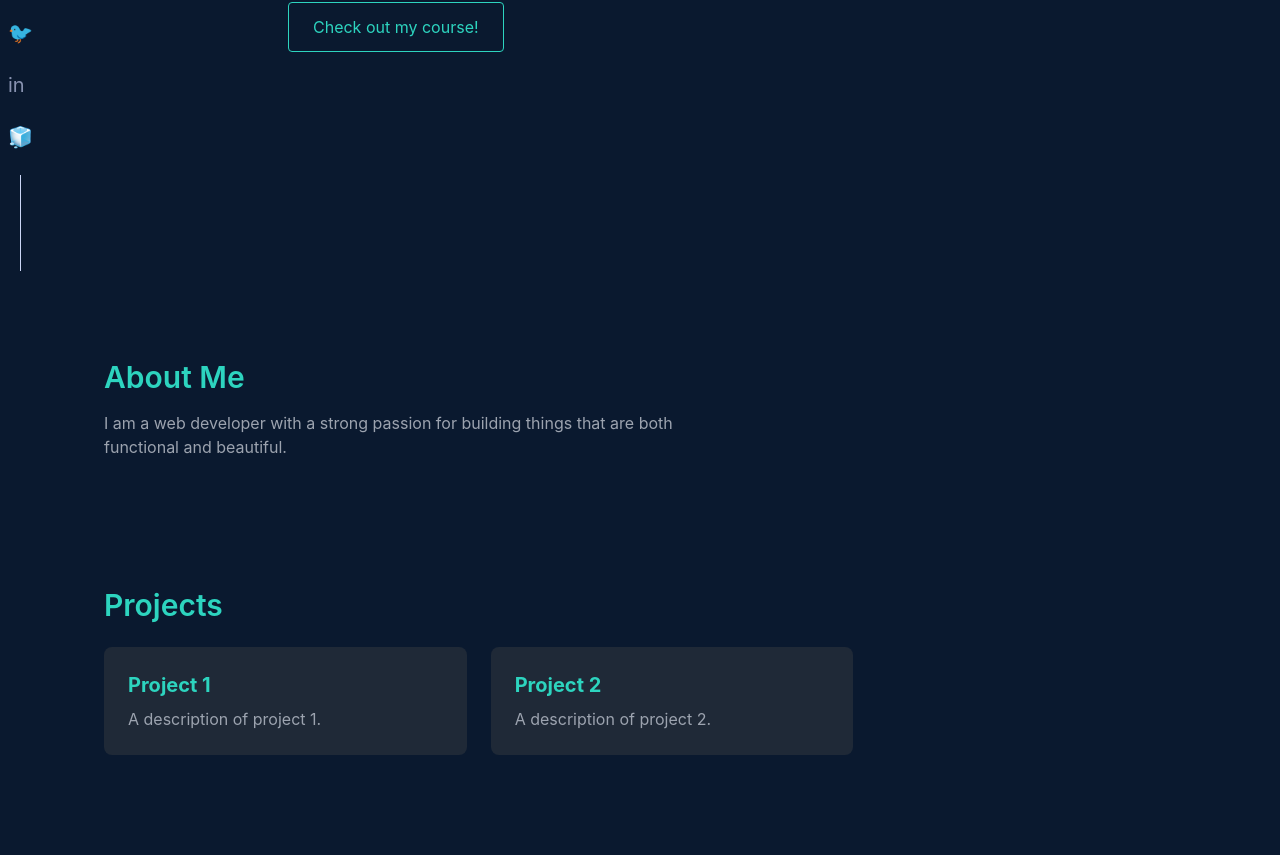
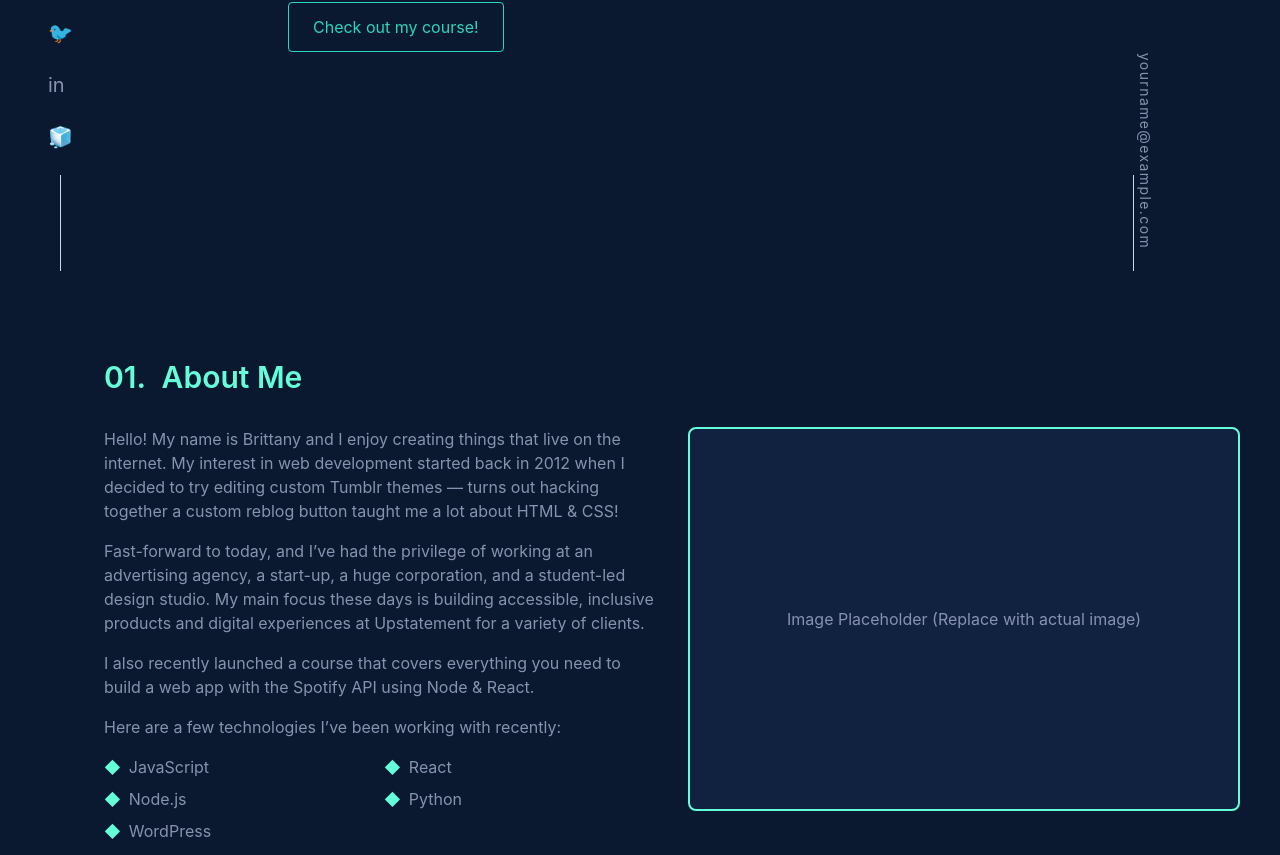
Before and after one commit to Pabelic1221/pabs-portfolio, a React (Create React App) app: page / in a window 1280 px wide. Shown: the part 505-1360 px from the top of the page. Built offline with nearby package versions, Linux system fonts and the light colour scheme.

Commit message:
Add EmailSidebar component for quick email access

```diff
--- a/src/App.js
+++ b/src/App.js
@@ -8,6 +8,7 @@ import Clients from './components/Clients';
 import Contact from './components/Contact';
 import Footer from './components/Footer';
 import SocialSidebar from './components/SocialSidebar';
+import EmailSidebar from './components/EmailSidebar'; // 👈 Import EmailSidebar
 
 function App() {
   return React.createElement(
@@ -15,6 +16,7 @@ function App() {
     { className: 'bg-navy text-white min-h-screen relative' },
     // Sticky Social Sidebar (Lower Left)
     React.createElement(SocialSidebar),
+
     // Main Content
     React.createElement(
       'div',
@@ -28,12 +30,7 @@ function App() {
       React.createElement(Contact),
       React.createElement(Footer)
     ),
-    // Vertical Name on Right
-    React.createElement(
-      'div',
-      { className: 'fixed right-0 top-1/2 transform -translate-y-1/2 writing-mode-vertical-rl text-slate text-xs rotate-180 origin-center' },
-      'brittanychiang.com'
-    )
+    React.createElement(EmailSidebar), // 👈 Add EmailSidebar
   );
 }
 
--- a/src/components/About.js
+++ b/src/components/About.js
@@ -1,13 +1,50 @@
 import React from 'react';
 
 function About() {
+  const technologies = [
+    'JavaScript',
+    'React',
+    'Node.js',
+    'Python',
+    'WordPress',
+  ];
+
   return (
-    <section id="about" className="py-16 text-white px-10">
+    <section id="about" className="py-16 bg-navy text-white px-10">
       <div className="max-w-7xl mx-auto">
-        <h2 className="text-3xl font-semibold text-teal-400">About Me</h2>
-        <p className="mt-4 text-gray-400 text-base max-w-xl">
-          I am a web developer with a strong passion for building things that are both functional and beautiful.
-        </p>
+        <h2 className="text-3xl font-semibold text-green mb-8">
+          <span className="text-green mr-2">01.</span> About Me
+        </h2>
+        <div className="grid grid-cols-1 md:grid-cols-2 gap-8">
+          {/* Left Column: Text Content */}
+          <div className="space-y-4">
+            <p className="text-slate text-base">
+              Hello! My name is Brittany and I enjoy creating things that live on the internet. My interest in web development started back in 2012 when I decided to try editing custom Tumblr themes — turns out hacking together a custom reblog button taught me a lot about HTML & CSS!
+            </p>
+            <p className="text-slate text-base">
+              Fast-forward to today, and I’ve had the privilege of working at an advertising agency, a start-up, a huge corporation, and a student-led design studio. My main focus these days is building accessible, inclusive products and digital experiences at Upstatement for a variety of clients.
+            </p>
+            <p className="text-slate text-base">
+              I also recently launched a course that covers everything you need to build a web app with the Spotify API using Node & React.
+            </p>
+            <p className="text-slate text-base">
+              Here are a few technologies I’ve been working with recently:
+            </p>
+            <ul className="grid grid-cols-2 gap-2 text-slate text-base">
+              {technologies.map((tech, index) => (
+                <li key={index} className="flex items-center">
+                  <span className="text-green mr-2">◆</span> {tech}
+                </li>
+              ))}
+            </ul>
+          </div>
+          {/* Right Column: Image Placeholder */}
+          <div className="relative">
+            <div className="w-full h-96 bg-light-navy rounded-lg flex items-center justify-center border-2 border-green">
+              <span className="text-slate text-base">Image Placeholder (Replace with actual image)</span>
+            </div>
+          </div>
+        </div>
       </div>
     </section>
   );
--- /dev/null
+++ b/src/components/EmailSidebar.js
@@ -0,0 +1,19 @@
+import React from 'react';
+
+function EmailSidebar() {
+  return (
+    <div className="fixed bottom-0 right-10 h-auto flex flex-col items-center justify-end py-6 px-2 bg-navy z-50">
+      <div className="mb-6 transform rotate-90 origin-bottom">
+        <a
+          href="mailto:yourname@example.com"
+          className="text-slate hover:text-green transition-colors text-sm tracking-widest"
+        >
+          yourname@example.com
+        </a>
+      </div>
+      <div className="w-px h-24 bg-lightest-slate"></div>
+    </div>
+  );
+}
+
+export default EmailSidebar;
--- a/src/components/Navbar.js
+++ b/src/components/Navbar.js
@@ -2,7 +2,7 @@ import React from 'react';
 
 function Navbar() {
   return (
-    <nav className="fixed top-0 left-16 right-0 text-white z-50 py-4 px-6 flex justify-end items-center border-b border-gray-700">
+    <nav className="fixed top-0 left-16 right-0 text-white z-50 py-4 px-6 flex justify-end items-center">
       <div className="space-x-6">
         {['About', 'Experience', 'Work', 'Contact'].map((item, index) => (
           <a
--- a/src/components/SocialSidebar.js
+++ b/src/components/SocialSidebar.js
@@ -2,7 +2,7 @@ import React from 'react';
 
 function SocialSidebar() {
   return (
-    <div className="fixed bottom-0 left-0 h-auto flex flex-col items-center justify-end py-6 px-2 bg-navy z-50">
+    <div className="fixed bottom-0 left-10 h-auto flex flex-col items-center justify-end py-6 px-2 bg-navy z-50">
       <div className="flex flex-col space-y-6 mb-6">
         <a href="https://example.com/chat" className="text-slate hover:text-green transition-colors"><span className="text-xl">💬</span></a>
         <a href="https://example.com/photos" className="text-slate hover:text-green transition-colors"><span className="text-xl">📷</span></a>
```
Also changed, not shown: src/assets/Images/IMG_0103 2x2.jpg (added).
